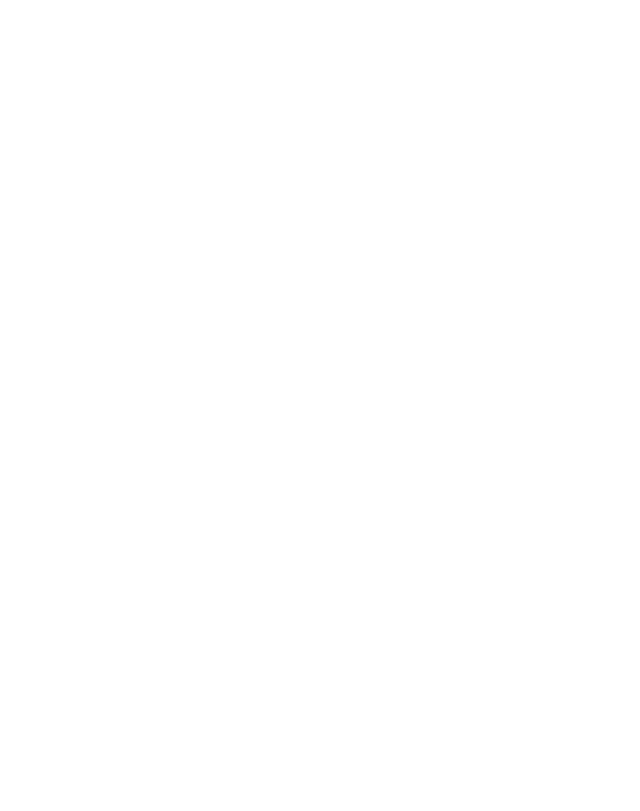
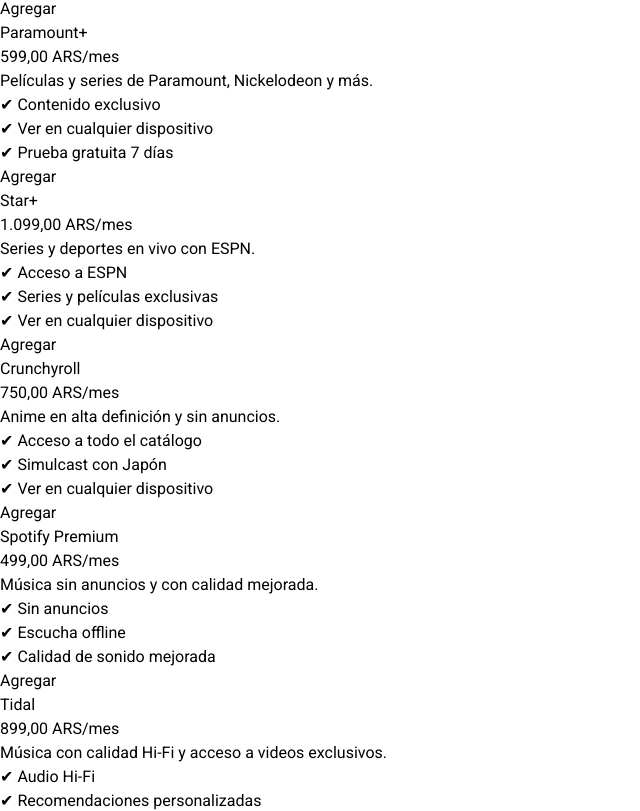
Before and after one commit to lefasom/viking, a Next.js app: page / in a window 1280 px wide. Shown: the part 3715-4526 px from the top of the page, without its empty margins (0-640 px from the left). Before the commit the page ends 3664 px from the top, so only its background shows below. Built offline with nearby package versions, Linux system fonts and the light colour scheme.

Commit message:
add data

```diff
--- a/src/app/data/data.js
+++ b/src/app/data/data.js
@@ -28,5 +28,47 @@
       price: '799,00 ARS/mes',
       description: 'Videos sin anuncios y acceso a YouTube Music.',
       features: ['Reproducción en segundo plano', 'Descarga videos para ver offline', 'Acceso a YouTube Originals'],
+    },
+    {
+      title: 'Apple TV+',
+      price: '849,00 ARS/mes',
+      description: 'Originales de Apple con grandes producciones y documentales.',
+      features: ['Contenido exclusivo', 'Ver en cualquier dispositivo', 'Prueba gratuita 7 días'],
+    },
+    {
+      title: 'Paramount+',
+      price: '599,00 ARS/mes',
+      description: 'Películas y series de Paramount, Nickelodeon y más.',
+      features: ['Contenido exclusivo', 'Ver en cualquier dispositivo', 'Prueba gratuita 7 días'],
+    },
+    {
+      title: 'Star+',
+      price: '1.099,00 ARS/mes',
+      description: 'Series y deportes en vivo con ESPN.',
+      features: ['Acceso a ESPN', 'Series y películas exclusivas', 'Ver en cualquier dispositivo'],
+    },
+    {
+      title: 'Crunchyroll',
+      price: '750,00 ARS/mes',
+      description: 'Anime en alta definición y sin anuncios.',
+      features: ['Acceso a todo el catálogo', 'Simulcast con Japón', 'Ver en cualquier dispositivo'],
+    },
+    {
+      title: 'Spotify Premium',
+      price: '499,00 ARS/mes',
+      description: 'Música sin anuncios y con calidad mejorada.',
+      features: ['Sin anuncios', 'Escucha offline', 'Calidad de sonido mejorada'],
+    },
+    {
+      title: 'Tidal',
+      price: '899,00 ARS/mes',
+      description: 'Música con calidad Hi-Fi y acceso a videos exclusivos.',
+      features: ['Audio Hi-Fi', 'Recomendaciones personalizadas', 'Descargas ilimitadas'],
+    },
+    {
+      title: 'Deezer Premium',
+      price: '599,00 ARS/mes',
+      description: 'Música sin anuncios y acceso offline.',
+      features: ['Sin anuncios', 'Recomendaciones personalizadas', 'Descargas ilimitadas'],
     }
   ];
```
